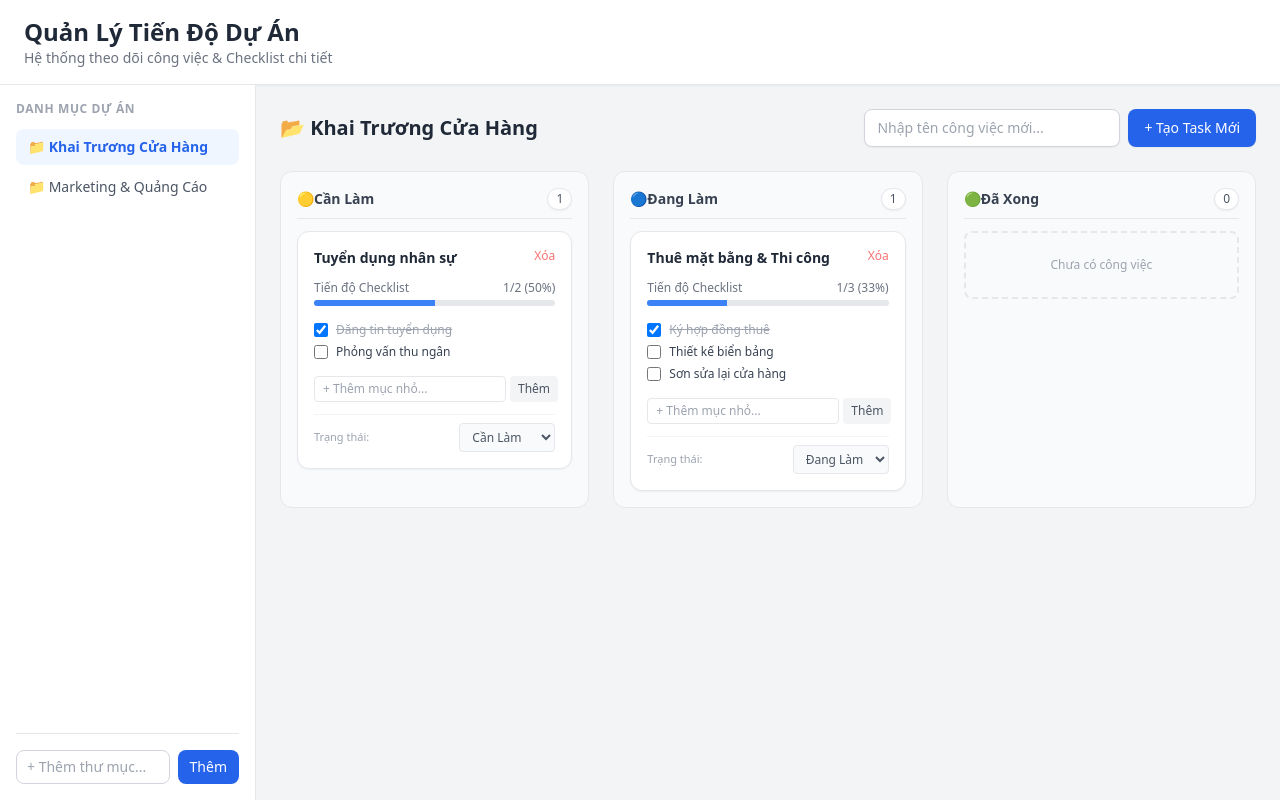
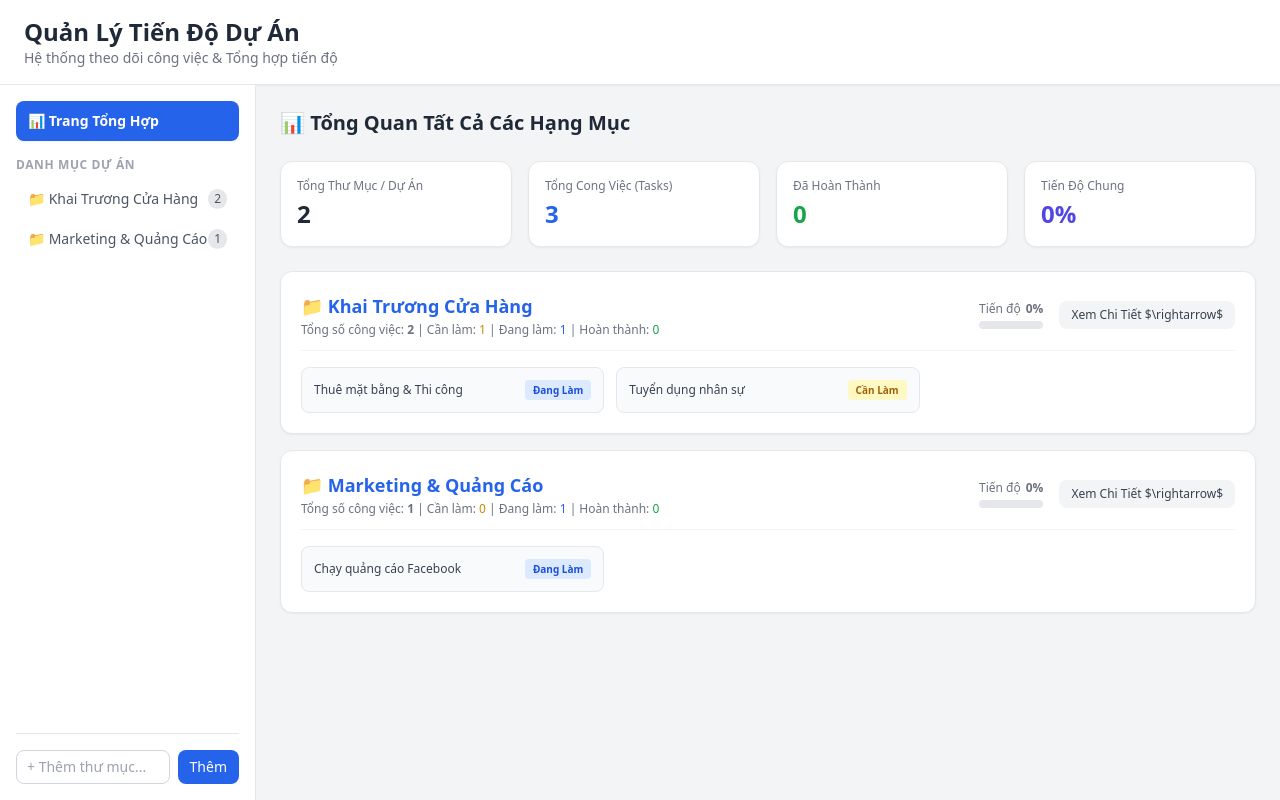
Before and after one commit to Chinguyen9213/D-n-1, a React (Vite) app in the folder frontend/: page / in a window 1280 px wide. Built offline with nearby package versions, Linux system fonts and the light colour scheme.

Commit message:
Update App.jsx

```diff
--- a/frontend/src/App.jsx
+++ b/frontend/src/App.jsx
@@ -5,7 +5,7 @@ export default function App() {
     { id: 'p1', name: 'Khai Trương Cửa Hàng' },
     { id: 'p2', name: 'Marketing & Quảng Cáo' }
   ]);
-  const [currentProjectId, setCurrentProjectId] = useState('p1');
+  const [currentView, setCurrentView] = useState('overview'); // 'overview' hoặc 'p1', 'p2'...
   const [newProjectName, setNewProjectName] = useState('');
 
   const [tasks, setTasks] = useState([
@@ -29,13 +29,21 @@ export default function App() {
         { id: 201, text: 'Đăng tin tuyển dụng', completed: true },
         { id: 202, text: 'Phỏng vấn thu ngân', completed: false }
       ]
+    },
+    {
+      id: 3,
+      projectId: 'p2',
+      title: 'Chạy quảng cáo Facebook',
+      status: 'Đang Làm',
+      checklists: [
+        { id: 301, text: 'Tạo Fanpage', completed: true },
+        { id: 302, text: 'Nạp ngân sách QC', completed: false }
+      ]
     }
   ]);
 
   const [newTaskTitle, setNewTaskTitle] = useState('');
   const [newChecklistText, setNewChecklistText] = useState({});
-
-  const activeTasks = tasks.filter(t => t.projectId === currentProjectId);
 
   // Thêm Dự án / Thư mục mới
   const handleAddProject = (e) => {
@@ -43,7 +51,7 @@ export default function App() {
     if (!newProjectName.trim()) return;
     const newProj = { id: Date.now().toString(), name: newProjectName };
     setProjects([...projects, newProj]);
-    setCurrentProjectId(newProj.id);
+    setCurrentView(newProj.id);
     setNewProjectName('');
   };
 
@@ -53,7 +61,7 @@ export default function App() {
     if (!newTaskTitle.trim()) return;
     const newTask = {
       id: Date.now(),
-      projectId: currentProjectId,
+      projectId: currentView,
       title: newTaskTitle,
       status: 'Cần Làm',
       checklists: []
@@ -62,17 +70,14 @@ export default function App() {
     setNewTaskTitle('');
   };
 
-  // Thay đổi trạng thái Task
   const handleStatusChange = (taskId, newStatus) => {
     setTasks(tasks.map(t => t.id === taskId ? { ...t, status: newStatus } : t));
   };
 
-  // Xóa Task
   const handleDeleteTask = (taskId) => {
     setTasks(tasks.filter(t => t.id !== taskId));
   };
 
-  // Thêm item vào Checklist của một Task
   const handleAddChecklist = (taskId, e) => {
     e.preventDefault();
     const text = newChecklistText[taskId];
@@ -91,7 +96,6 @@ export default function App() {
     setNewChecklistText({ ...newChecklistText, [taskId]: '' });
   };
 
-  // Tick / Bỏ tick mục Checklist
   const toggleChecklist = (taskId, itemId) => {
     setTasks(tasks.map(t => {
       if (t.id === taskId) {
@@ -104,7 +108,6 @@ export default function App() {
     }));
   };
 
-  // Xóa mục Checklist
   const deleteChecklistItem = (taskId, itemId) => {
     setTasks(tasks.map(t => {
       if (t.id === taskId) {
@@ -119,36 +122,58 @@ export default function App() {
 
   const columns = ['Cần Làm', 'Đang Làm', 'Đã Xong'];
 
+  // Thống kê tổng quan cho Toàn bộ ứng dụng
+  const totalTasks = tasks.length;
+  const completedTasks = tasks.filter(t => t.status === 'Đã Xong').length;
+  const overallProgress = totalTasks > 0 ? Math.round((completedTasks / totalTasks) * 100) : 0;
+
   return (
     <div className="min-h-screen bg-gray-100 flex flex-col font-sans">
       {/* Header */}
       <header className="bg-white border-b border-gray-200 px-6 py-4 shadow-sm flex justify-between items-center">
         <div>
           <h1 className="text-2xl font-bold text-gray-800">Quản Lý Tiến Độ Dự Án</h1>
-          <p className="text-sm text-gray-500">Hệ thống theo dõi công việc & Checklist chi tiết</p>
+          <p className="text-sm text-gray-500">Hệ thống theo dõi công việc & Tổng hợp tiến độ</p>
         </div>
       </header>
 
       <div className="flex-1 flex overflow-hidden">
-        {/* Sidebar Danh mục */}
+        {/* Sidebar */}
         <aside className="w-64 bg-white border-r border-gray-200 p-4 flex flex-col">
-          <h2 className="text-xs font-semibold text-gray-400 uppercase tracking-wider mb-3">Danh Mục Dự Án</h2>
+          {/* Nút Trang Tổng Hợp */}
+          <button
+            onClick={() => setCurrentView('overview')}
+            className={`w-full text-left px-3 py-2.5 rounded-lg text-sm font-bold mb-4 flex items-center gap-2 transition-colors ${
+              currentView === 'overview'
+                ? 'bg-blue-600 text-white shadow-sm'
+                : 'bg-gray-100 text-gray-700 hover:bg-gray-200'
+            }`}
+          >
+            📊 Trang Tổng Hợp
+          </button>
+
+          <h2 className="text-xs font-semibold text-gray-400 uppercase tracking-wider mb-2">Danh Mục Dự Án</h2>
+
           <div className="flex-1 overflow-y-auto space-y-1">
             {projects.map(p => (
               <button
                 key={p.id}
-                onClick={() => setCurrentProjectId(p.id)}
-                className={`w-full text-left px-3 py-2 rounded-lg text-sm font-medium transition-colors ${
-                  currentProjectId === p.id
+                onClick={() => setCurrentView(p.id)}
+                className={`w-full text-left px-3 py-2 rounded-lg text-sm font-medium transition-colors flex justify-between items-center ${
+                  currentView === p.id
                     ? 'bg-blue-50 text-blue-600 font-semibold'
                     : 'text-gray-600 hover:bg-gray-100'
                 }`}
               >
-                📁 {p.name}
+                <span className="truncate">📁 {p.name}</span>
+                <span className="text-xs bg-gray-200 text-gray-600 px-1.5 py-0.5 rounded-full">
+                  {tasks.filter(t => t.projectId === p.id).length}
+                </span>
               </button>
             ))}
           </div>
 
+          {/* Form thêm dự án */}
           <form onSubmit={handleAddProject} className="mt-4 pt-4 border-t border-gray-200 flex gap-2">
             <input
               type="text"
@@ -165,9 +190,103 @@ export default function App() {
 
         {/* Main Content */}
         <main className="flex-1 p-6 overflow-y-auto">
+          {/* VIEW 1: TRANG TỔNG HỢP (OVERVIEW) */}
+          {currentView === 'overview' ? (
+            <div className="space-y-6">
+              <h2 className="text-xl font-bold text-gray-800">📊 Tổng Quan Tất Cả Các Hạng Mục</h2>
+
+              {/* Card Thống kê nhanh */}
+              <div className="grid grid-cols-1 md:grid-cols-4 gap-4">
+                <div className="bg-white p-4 rounded-xl border border-gray-200 shadow-sm">
+                  <p className="text-xs text-gray-500 font-medium">Tổng Thư Mục / Dự Án</p>
+                  <p className="text-2xl font-bold text-gray-800 mt-1">{projects.length}</p>
+                </div>
+                <div className="bg-white p-4 rounded-xl border border-gray-200 shadow-sm">
+                  <p className="text-xs text-gray-500 font-medium">Tổng Cong Việc (Tasks)</p>
+                  <p className="text-2xl font-bold text-blue-600 mt-1">{totalTasks}</p>
+                </div>
+                <div className="bg-white p-4 rounded-xl border border-gray-200 shadow-sm">
+                  <p className="text-xs text-gray-500 font-medium">Đã Hoàn Thành</p>
+                  <p className="text-2xl font-bold text-green-600 mt-1">{completedTasks}</p>
+                </div>
+                <div className="bg-white p-4 rounded-xl border border-gray-200 shadow-sm">
+                  <p className="text-xs text-gray-500 font-medium">Tiến Độ Chung</p>
+                  <p className="text-2xl font-bold text-indigo-600 mt-1">{overallProgress}%</p>
+                </div>
+              </div>
+
+              {/* Bảng Danh Sách Hạng Mục Đã Liệt Kê */}
+              <div className="space-y-4">
+                {projects.map(project => {
+                  const projectTasks = tasks.filter(t => t.projectId === project.id);
+                  const pTotal = projectTasks.length;
+                  const pDone = projectTasks.filter(t => t.status === 'Đã Xong').length;
+                  const pDoing = projectTasks.filter(t => t.status === 'Đang Làm').length;
+                  const pTodo = projectTasks.filter(t => t.status === 'Cần Làm').length;
+                  const pPercent = pTotal > 0 ? Math.round((pDone / pTotal) * 100) : 0;
+
+                  return (
+                    <div key={project.id} className="bg-white rounded-xl border border-gray-200 shadow-sm p-5">
+                      <div className="flex flex-col md:flex-row md:items-center justify-between gap-4 mb-4 pb-3 border-b border-gray-100">
+                        <div>
+                          <h3
+                            onClick={() => setCurrentView(project.id)}
+                            className="text-lg font-bold text-blue-600 hover:underline cursor-pointer flex items-center gap-2"
+                          >
+                            📁 {project.name}
+                          </h3>
+                          <p className="text-xs text-gray-500 mt-0.5">
+                            Tổng số công việc: <span className="font-semibold">{pTotal}</span> | Cần làm: <span className="text-yellow-600">{pTodo}</span> | Đang làm: <span className="text-blue-600">{pDoing}</span> | Hoàn thành: <span className="text-green-600">{pDone}</span>
+                          </p>
+                        </div>
+
+                        <div className="flex items-center gap-4 w-full md:w-64">
+                          <div className="flex-1">
+                            <div className="flex justify-between text-xs text-gray-500 mb-1">
+                              <span>Tiến độ</span>
+                              <span className="font-semibold">{pPercent}%</span>
+                            </div>
+                            <div className="w-full bg-gray-200 h-2 rounded-full overflow-hidden">
+                              <div className="bg-blue-600 h-full transition-all duration-300" style={{ width: `${pPercent}%` }}></div>
+                            </div>
+                          </div>
+                          <button
+                            onClick={() => setCurrentView(project.id)}
+                            className="text-xs bg-gray-100 hover:bg-gray-200 text-gray-700 px-3 py-1.5 rounded-lg font-medium whitespace-nowrap"
+                          >
+                            Xem Chi Tiết $\rightarrow$
+                          </button>
+                        </div>
+                      </div>
+
+                      {/* Danh sách Task thu gọn trong Hạng Mục */}
+                      <div className="grid grid-cols-1 md:grid-cols-3 gap-3">
+                        {projectTasks.map(task => (
+                          <div key={task.id} className="bg-gray-50 p-3 rounded-lg border border-gray-200 text-xs flex justify-between items-center">
+                            <span className="font-medium text-gray-700 truncate">{task.title}</span>
+                            <span className={`px-2 py-0.5 rounded text-[10px] font-semibold whitespace-nowrap ${
+                              task.status === 'Đã Xong' ? 'bg-green-100 text-green-700' :
+                              task.status === 'Đang Làm' ? 'bg-blue-100 text-blue-700' : 'bg-yellow-100 text-yellow-700'
+                            }`}>
+                              {task.status}
+                            </span>
+                          </div>
+                        ))}
+                        {projectTasks.length === 0 && (
+                          <p className="text-xs text-gray-400 italic">Thư mục này chưa có công việc nào.</p>
+                        )}
+                      </div>
+                    </div>
+                  );
+                })}
+              </div>
+            </div>
+          ) : (
+            /* VIEW 2: KHANBAN BOARD CHI TIẾT TỪNG THƯ MỤC */
+            <div>
               <div className="flex flex-col md:flex-row md:items-center justify-between mb-6 gap-4">
                 <h2 className="text-xl font-bold text-gray-800 flex items-center gap-2">
-              📂 {projects.find(p => p.id === currentProjectId)?.name || 'Dự Án'}
+                  📂 {projects.find(p => p.id === currentView)?.name || 'Dự Án'}
                 </h2>
 
                 <form onSubmit={handleAddTask} className="flex gap-2">
@@ -187,7 +306,7 @@ export default function App() {
               {/* Kanban Columns */}
               <div className="grid grid-cols-1 md:grid-cols-3 gap-6 align-top">
                 {columns.map(status => {
-              const statusTasks = activeTasks.filter(t => t.status === status);
+                  const statusTasks = tasks.filter(t => t.projectId === currentView && t.status === status);
                   return (
                     <div key={status} className="bg-gray-50 rounded-xl p-4 border border-gray-200 flex flex-col gap-3">
                       <div className="flex justify-between items-center pb-2 border-b border-gray-200">
@@ -214,7 +333,6 @@ export default function App() {
                               <button onClick={() => handleDeleteTask(task.id)} className="text-xs text-red-400 hover:text-red-600">Xóa</button>
                             </div>
 
-                        {/* Thanh Tiến Độ Progress Bar */}
                             {totalItems > 0 && (
                               <div className="space-y-1">
                                 <div className="flex justify-between text-xs text-gray-500">
@@ -230,7 +348,6 @@ export default function App() {
                               </div>
                             )}
 
-                        {/* Danh Sách Checklist */}
                             <div className="space-y-1.5 pt-1">
                               {task.checklists.map(item => (
                                 <div key={item.id} className="flex items-center justify-between text-xs group">
@@ -255,7 +372,6 @@ export default function App() {
                               ))}
                             </div>
 
-                        {/* Form Thêm Checklist */}
                             <form onSubmit={(e) => handleAddChecklist(task.id, e)} className="flex gap-1 pt-1">
                               <input
                                 type="text"
@@ -269,7 +385,6 @@ export default function App() {
                               </button>
                             </form>
 
-                        {/* Dropdown Đổi Trạng Thái Task */}
                             <div className="pt-2 border-t border-gray-100 flex justify-between items-center">
                               <span className="text-[11px] text-gray-400">Trạng thái:</span>
                               <select
@@ -295,6 +410,8 @@ export default function App() {
                   );
                 })}
               </div>
+            </div>
+          )}
         </main>
       </div>
     </div>
```
Lines whose indentation alone changed are shown as unchanged.
